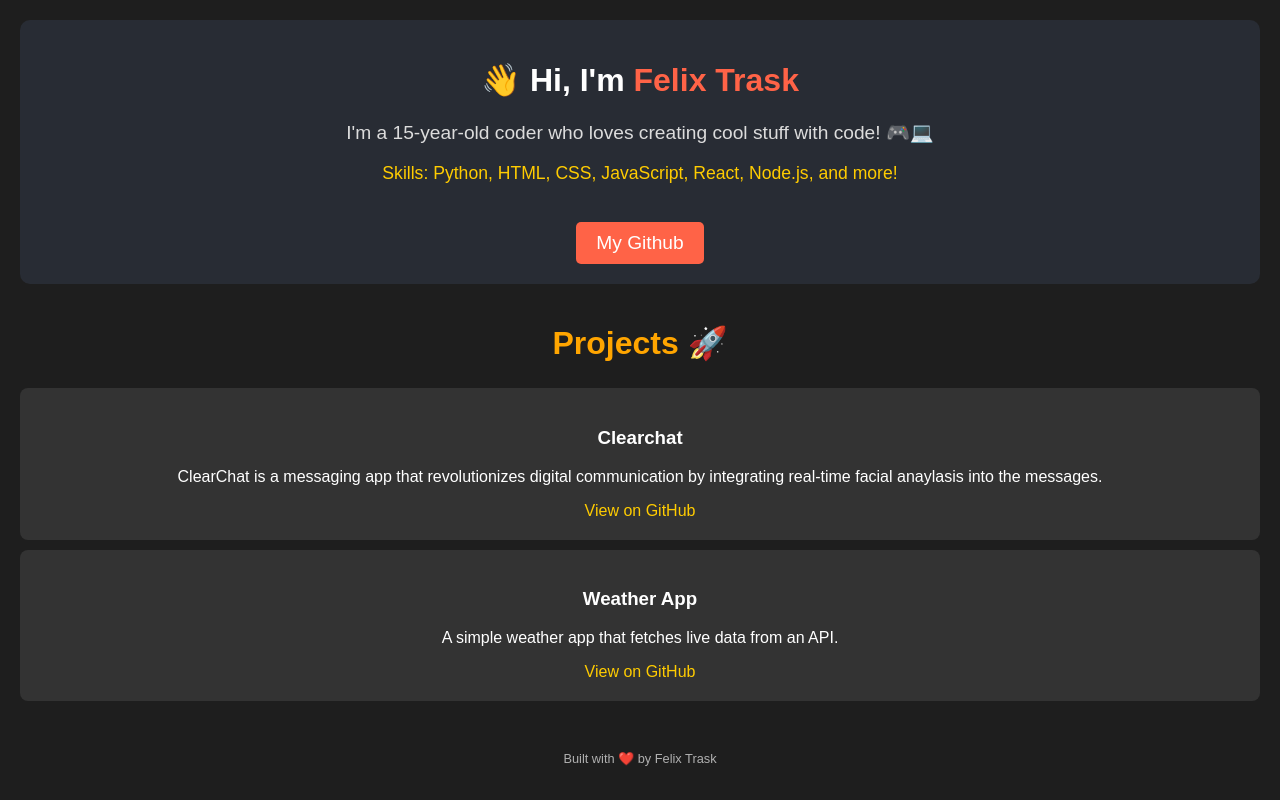
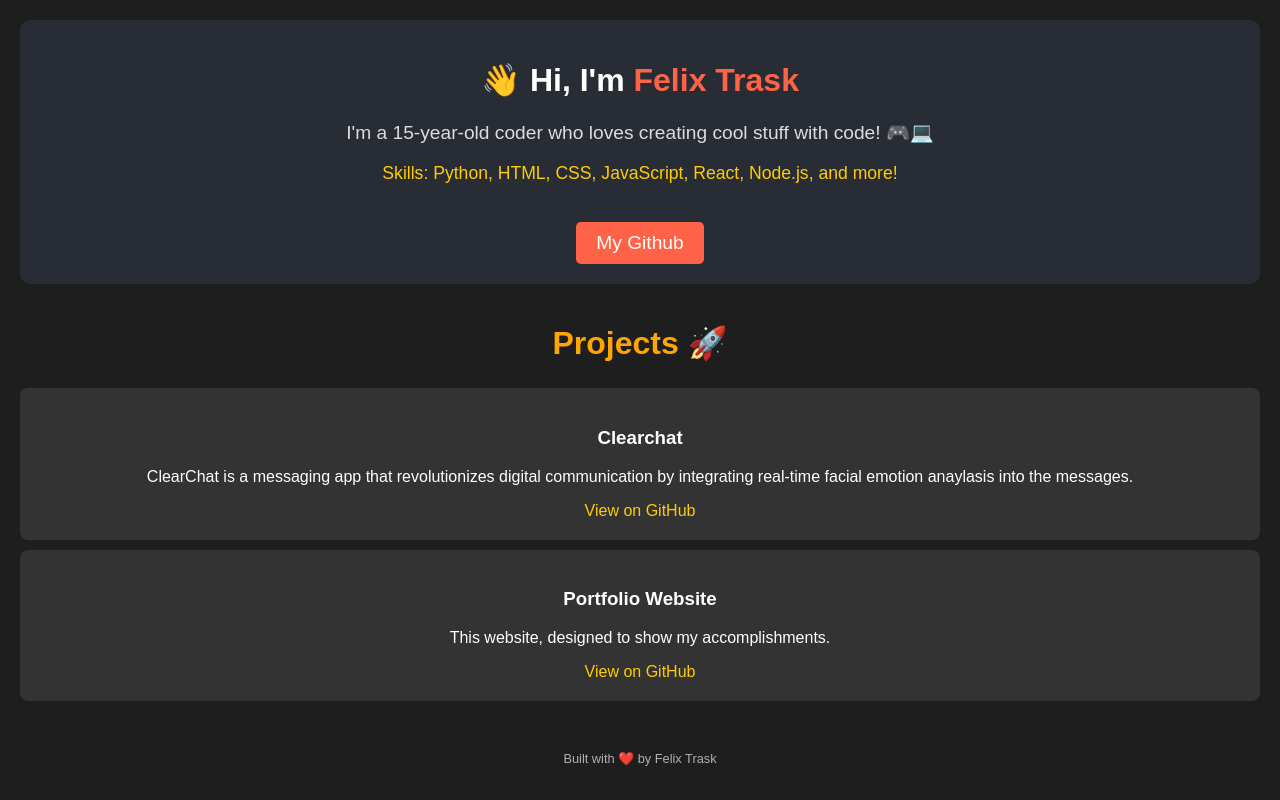
Before and after one commit to FelixTrask/portfolio-website, a React (Create React App) app: page / in a window 1280 px wide. Built offline with nearby package versions, Linux system fonts and the light colour scheme.

Commit message:
Update App.js

```diff
--- a/src/App.js
+++ b/src/App.js
@@ -20,15 +20,15 @@ function App() {
         <h2>Projects 🚀</h2>
         <div className="project-card">
           <h3>Clearchat</h3>
-          <p>ClearChat is a messaging app that revolutionizes digital communication by integrating real-time facial anaylasis into the messages.</p>
-          <a href="https://github.com/felixtrask" target="_blank" rel="noopener noreferrer">
+          <p>ClearChat is a messaging app that revolutionizes digital communication by integrating real-time facial emotion anaylasis into the messages.</p>
+          <a href="https://github.com/rayyshen/clearchat" target="_blank" rel="noopener noreferrer">
             View on GitHub
           </a>
         </div>
         <div className="project-card">
-          <h3>Weather App</h3>
-          <p>A simple weather app that fetches live data from an API.</p>
-          <a href="https://github.com/felixtrask/weather-app" target="_blank" rel="noopener noreferrer">
+          <h3>Portfolio Website</h3>
+          <p>This website, designed to show my accomplishments.</p>
+          <a href="https://github.com/FelixTrask/portfolio-website" target="_blank" rel="noopener noreferrer">
             View on GitHub
           </a>
         </div>
```
